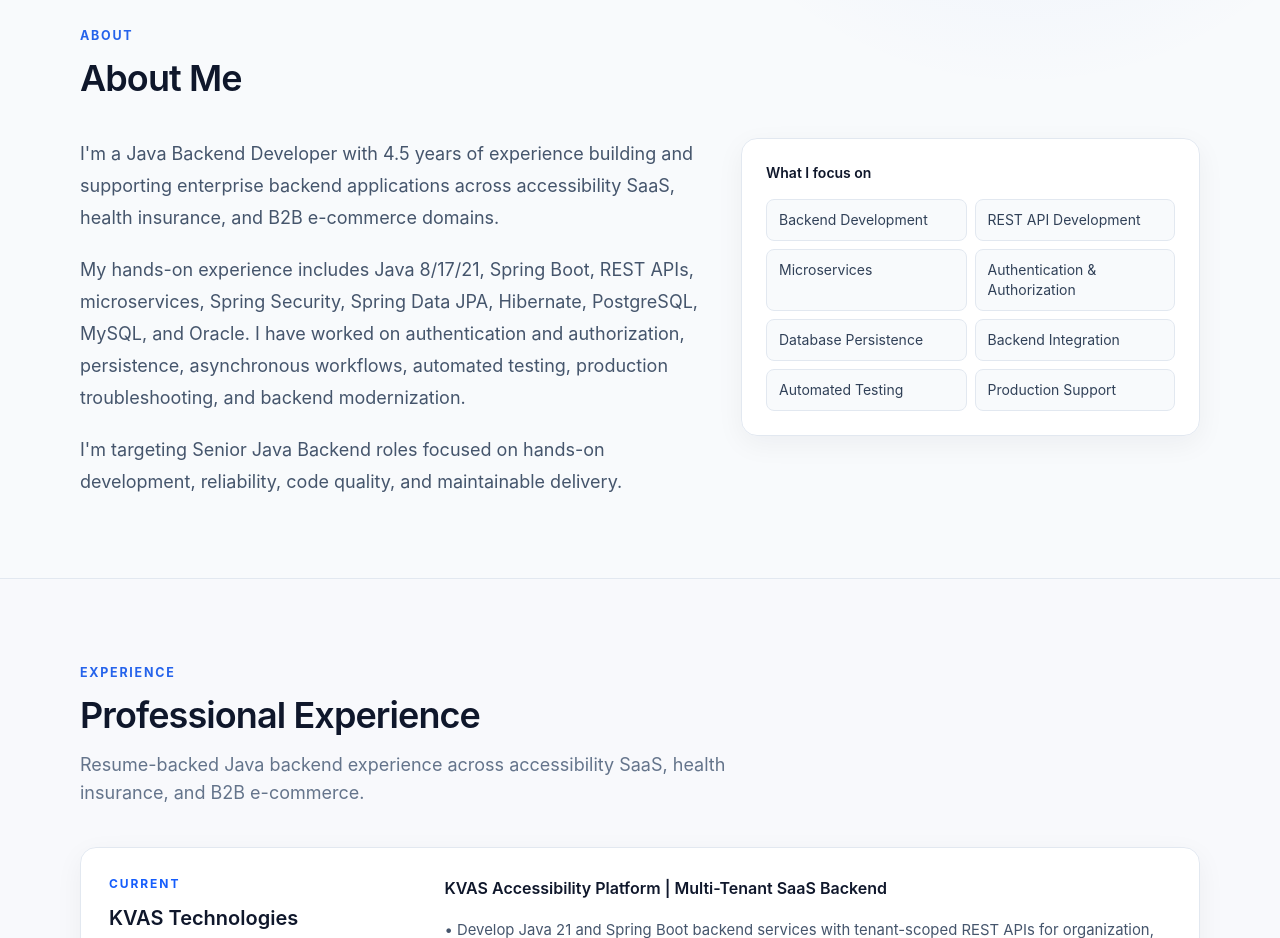
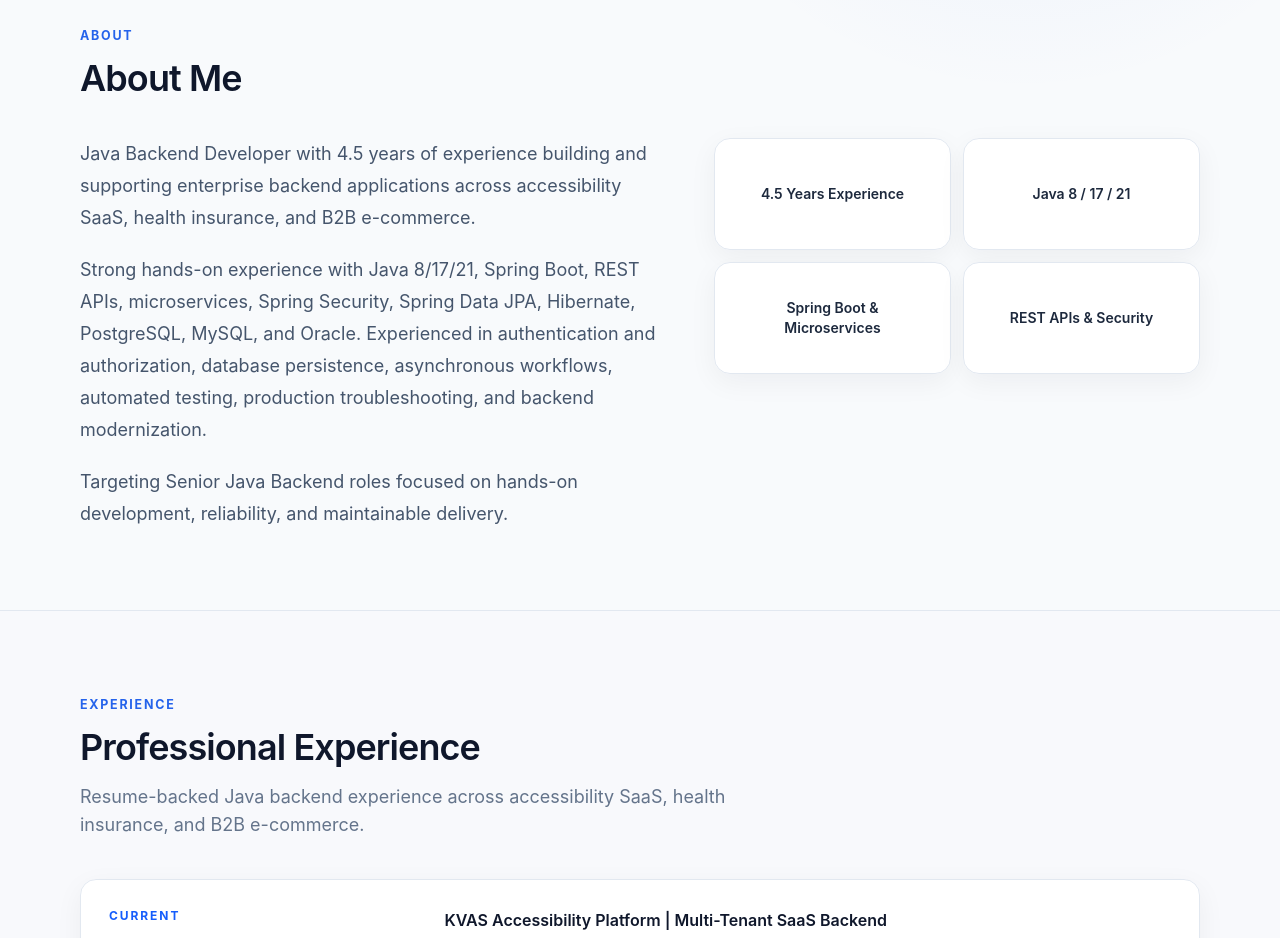
Before and after one commit to sushantapi/sushant-portfolio-v1, a React (Vite) app: page / in a window 1280 px wide. Shown: the part 860-1798 px from the top of the page. Built offline with nearby package versions, Linux system fonts and the light colour scheme.

Commit message:
refactor: align about section with resume

```diff
--- a/src/sections/About.tsx
+++ b/src/sections/About.tsx
@@ -2,14 +2,10 @@ import { Reveal } from '../components/Reveal'
 import { SectionHeading } from '../components/SectionHeading'
 
 const focus = [
-  'Backend Development',
-  'REST API Development',
-  'Microservices',
-  'Authentication & Authorization',
-  'Database Persistence',
-  'Backend Integration',
-  'Automated Testing',
-  'Production Support',
+  '4.5 Years Experience',
+  'Java 8 / 17 / 21',
+  'Spring Boot & Microservices',
+  'REST APIs & Security',
 ]
 
 export function About() {
@@ -17,20 +13,21 @@ export function About() {
     <section id="about" className="section-pad border-t border-slate-200">
       <div className="section-shell">
         <SectionHeading eyebrow="About" title="About Me" />
-        <div className="grid gap-10 lg:grid-cols-[1.15fr_.85fr]">
+        <div className="grid gap-10 lg:grid-cols-[1.1fr_.9fr]">
           <Reveal>
             <div className="space-y-5 text-base leading-8 text-slate-600 sm:text-lg">
-              <p>I'm a Java Backend Developer with 4.5 years of experience building and supporting enterprise backend applications across accessibility SaaS, health insurance, and B2B e-commerce domains.</p>
-              <p>My hands-on experience includes Java 8/17/21, Spring Boot, REST APIs, microservices, Spring Security, Spring Data JPA, Hibernate, PostgreSQL, MySQL, and Oracle. I have worked on authentication and authorization, persistence, asynchronous workflows, automated testing, production troubleshooting, and backend modernization.</p>
-              <p>I'm targeting Senior Java Backend roles focused on hands-on development, reliability, code quality, and maintainable delivery.</p>
+              <p>Java Backend Developer with 4.5 years of experience building and supporting enterprise backend applications across accessibility SaaS, health insurance, and B2B e-commerce.</p>
+              <p>Strong hands-on experience with Java 8/17/21, Spring Boot, REST APIs, microservices, Spring Security, Spring Data JPA, Hibernate, PostgreSQL, MySQL, and Oracle. Experienced in authentication and authorization, database persistence, asynchronous workflows, automated testing, production troubleshooting, and backend modernization.</p>
+              <p>Targeting Senior Java Backend roles focused on hands-on development, reliability, and maintainable delivery.</p>
             </div>
           </Reveal>
           <Reveal delay={120}>
-            <div className="card p-5 sm:p-6">
-              <h3 className="text-sm font-semibold text-slate-900">What I focus on</h3>
-              <div className="mt-4 grid gap-2 sm:grid-cols-2">
-                {focus.map((item) => <div key={item} className="rounded-lg border border-slate-200 bg-slate-50 px-3 py-2.5 text-sm text-slate-700">{item}</div>)}
-              </div>
+            <div className="grid gap-3 sm:grid-cols-2">
+              {focus.map((item) => (
+                <div key={item} className="card flex min-h-28 items-center justify-center p-5 text-center text-sm font-semibold text-slate-800 sm:p-6">
+                  {item}
+                </div>
+              ))}
             </div>
           </Reveal>
         </div>
```
